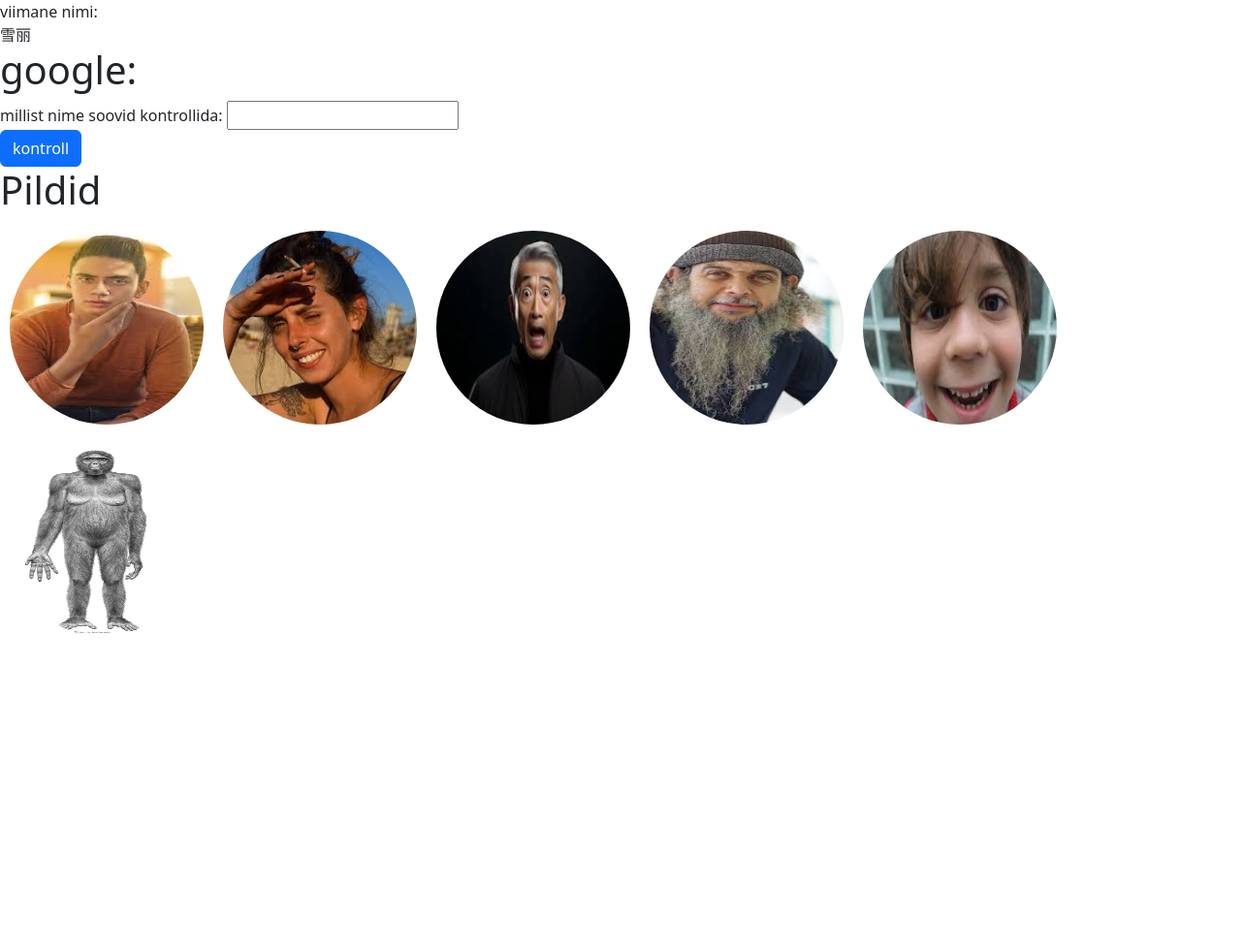
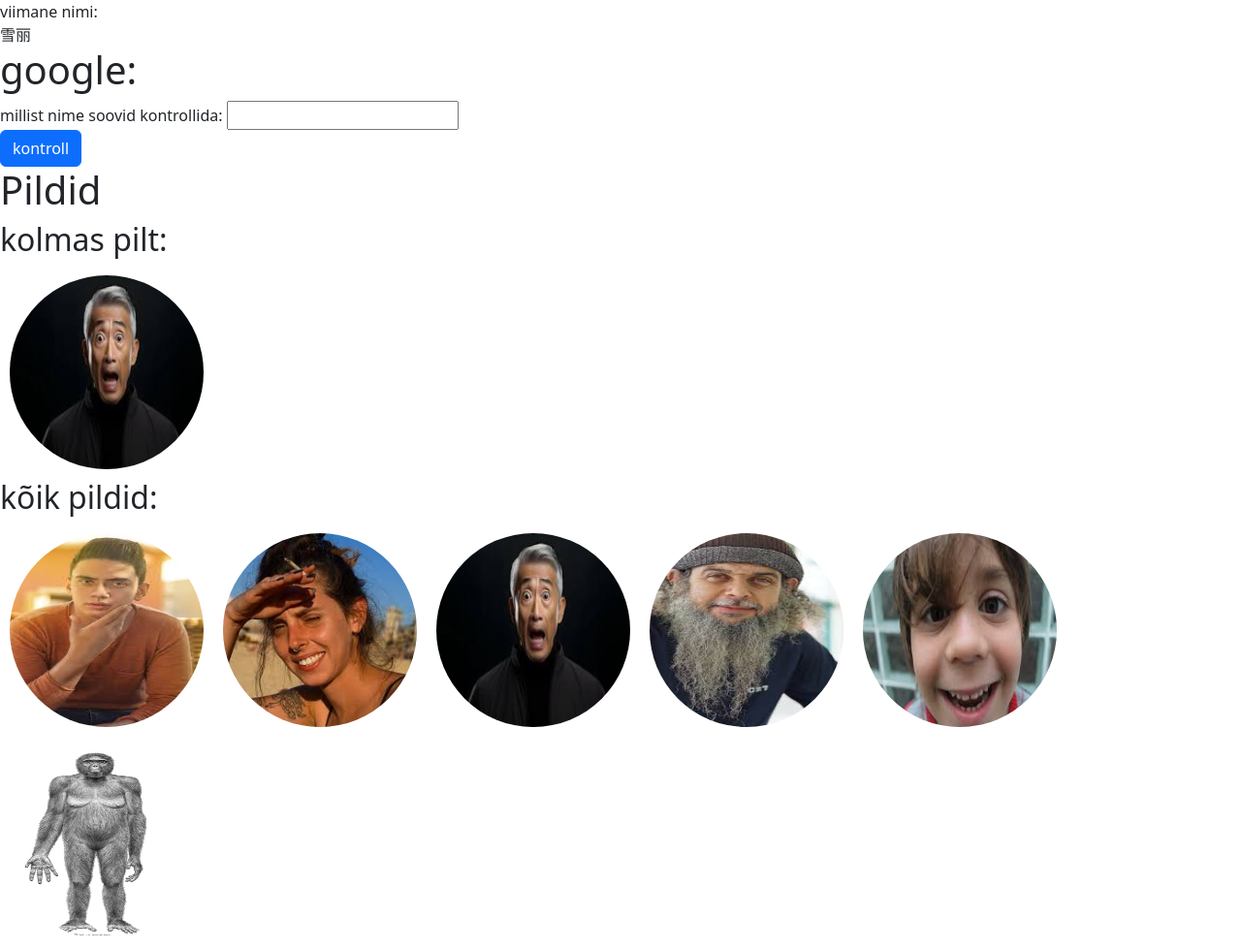
Before and after one commit to unematti0/php, a PHP site: page /h05.php in a window 1280 px wide. Shown: the part 1990-2970 px from the top of the page at 97% size. Before the commit the page ends 2643 px from the top, so only its background shows below. Run offline with PHP 8.4, Linux system fonts and the light colour scheme.

Commit message:
lalallalalaaaaa

```diff
--- a/h05.php
+++ b/h05.php
@@ -174,8 +174,13 @@ if (isset($_GET["kontroll"])) {
 }
 
 echo "<h1>Pildid<br></h1>";
+
 $pildid = array("img/prentice.jpg","img/freeland.jpg","img/peterus.jpg","img/devlin.jpg","img/gabriel.jpg","img/pete.jpg");
 
+echo "<h2>kolmas pilt:<br></h2>";
+echo '<img src="' . $pildid[2] . '" alt="Pilt" style="width:200px;height:200px;margin:10px;" class="rounded-circle"><br>';
+
+echo "<h2>kõik pildid:<br></h2>";
 foreach ($pildid as $pilt) {
     echo '<img src="' . $pilt . '" alt="Pilt" style="width:200px;height:200px;margin:10px;" class="rounded-circle">';
 }
```
